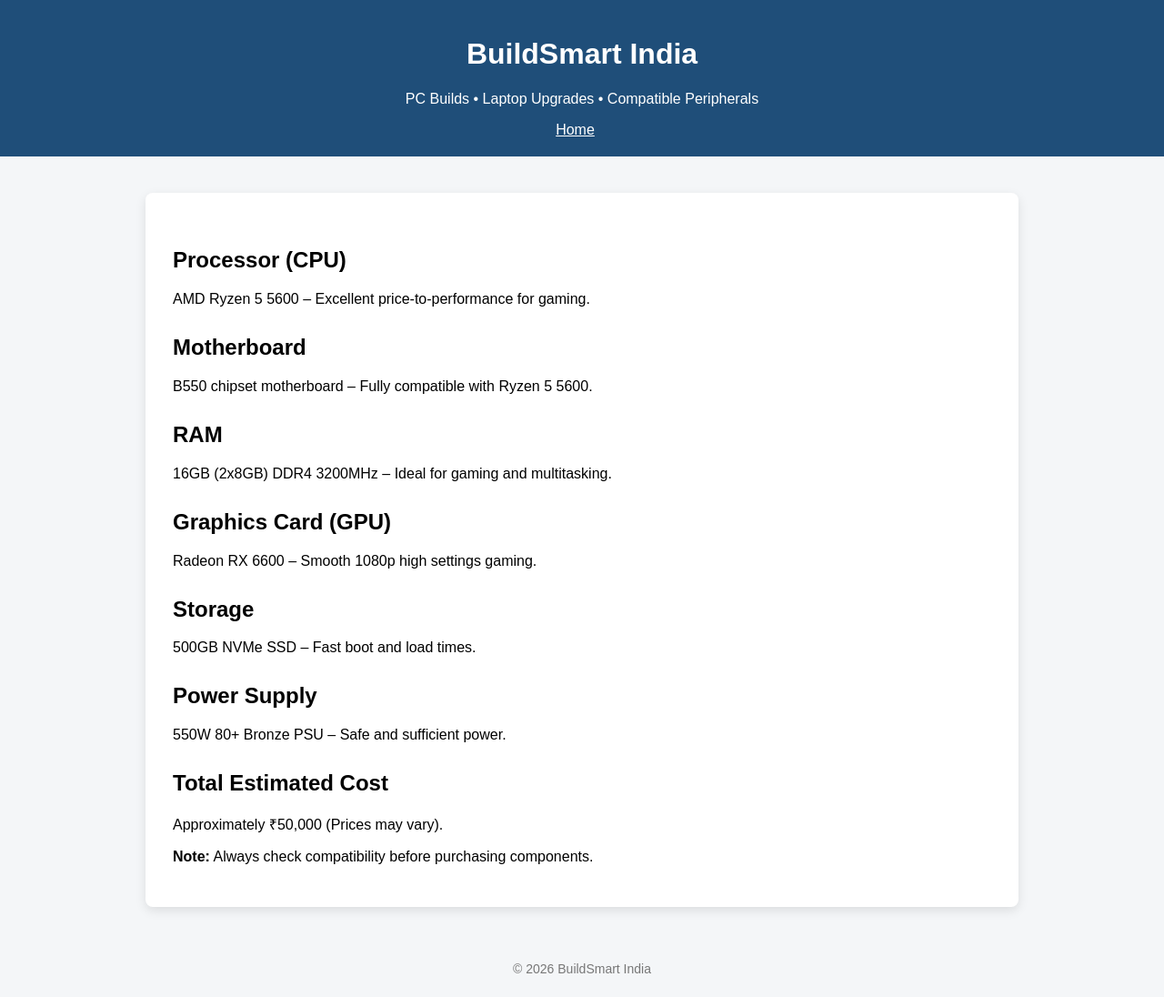
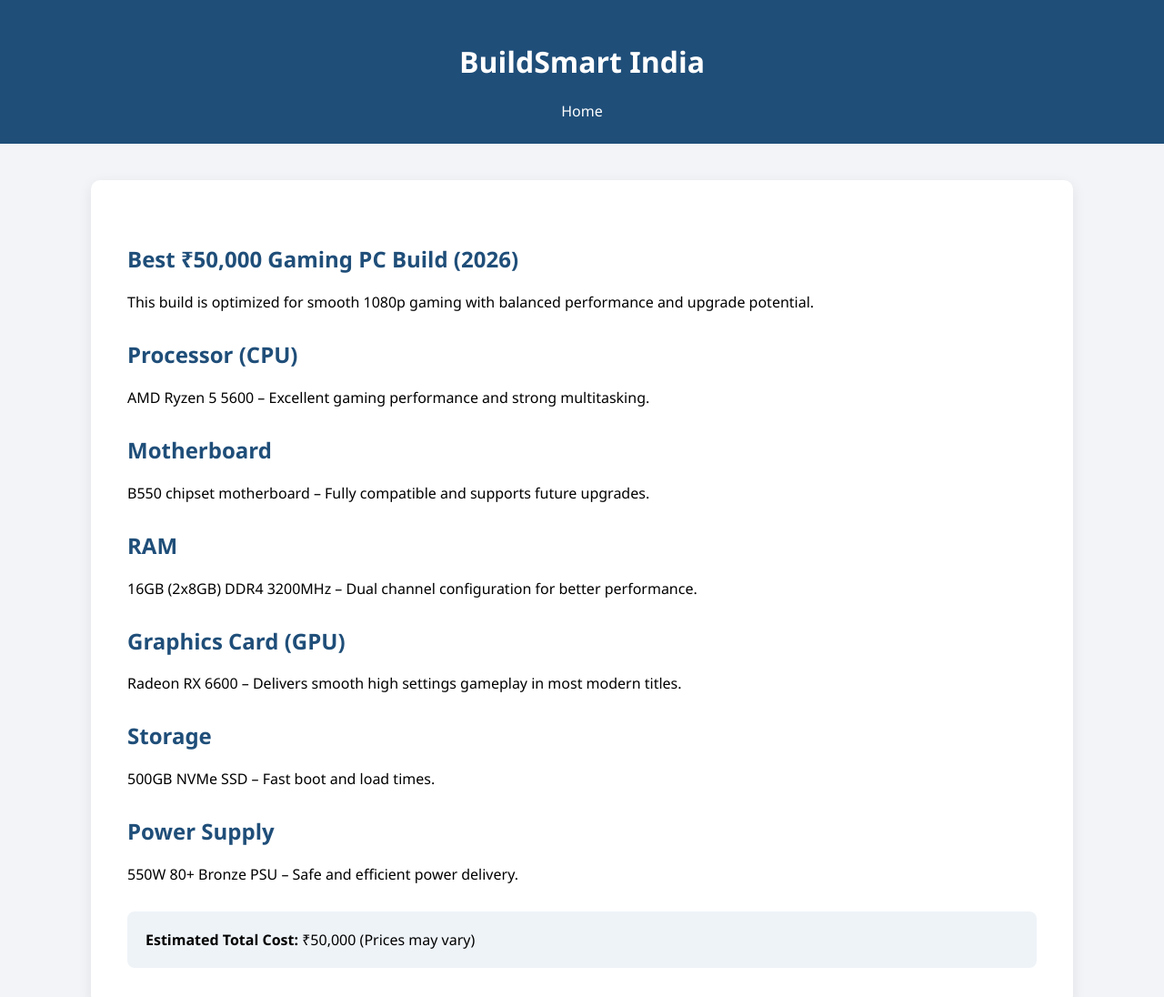
Before and after one commit to Buildsmart-india/buildsmart-india.github.io, a plain HTML site: page best-50000-gaming-pc-build-2026.html in a window 1280 px wide. Shown: the top 1096 px of the page at 91% size. Drawn offline with Linux system fonts and the light colour scheme.

Commit message:
Update best-50000-gaming-pc-build-2026.html

```diff
--- a/best-50000-gaming-pc-build-2026.html
+++ b/best-50000-gaming-pc-build-2026.html
@@ -2,45 +2,55 @@
 <html>
 <head>
     <title>Best ₹50,000 Gaming PC Build (2026) - BuildSmart India</title>
-    <meta name="description" content="Budget PC builds, laptop upgrades and compatible peripherals guides for India.">
     <meta charset="UTF-8">
     <meta name="viewport" content="width=device-width, initial-scale=1.0">
+    <meta name="description" content="Best ₹50,000 gaming PC build in India with fully compatible parts list for smooth 1080p gaming.">
+
     <style>
         body {
-            font-family: Arial, sans-serif;
-            background-color: #f4f6f8;
+            font-family: 'Segoe UI', Arial, sans-serif;
+            background-color: #f2f4f7;
             margin: 0;
         }
 
         header {
             background-color: #1f4e79;
             color: white;
-            padding: 20px;
+            padding: 25px;
             text-align: center;
         }
 
+        nav a {
+            color: white;
+            text-decoration: none;
+        }
+
         .container {
-            max-width: 900px;
+            max-width: 1000px;
             margin: 40px auto;
             background: white;
-            padding: 30px;
-            border-radius: 8px;
-            box-shadow: 0 4px 12px rgba(0,0,0,0.1);
+            padding: 40px;
+            border-radius: 10px;
+            box-shadow: 0 4px 15px rgba(0,0,0,0.08);
         }
 
         h2 {
+            margin-top: 30px;
+            color: #1f4e79;
+        }
+
+        .price-box {
+            background: #eef3f8;
+            padding: 20px;
+            border-radius: 8px;
             margin-top: 30px;
         }
 
         footer {
             text-align: center;
-            padding: 20px;
+            padding: 25px;
             font-size: 14px;
             color: #777;
-        }
-
-        a {
-            color: #1f4e79;
         }
     </style>
 </head>
@@ -49,36 +59,37 @@
 
 <header>
     <h1>BuildSmart India</h1>
-    <p>PC Builds • Laptop Upgrades • Compatible Peripherals</p>
-    <nav style="margin-top:15px;">
-        <a href="index.html" style="color:white; margin-right:15px;">Home</a>
+    <nav>
+        <a href="index.html">Home</a>
     </nav>
 </header>
 
 <div class="container">
 
+    <h2>Best ₹50,000 Gaming PC Build (2026)</h2>
+    <p>This build is optimized for smooth 1080p gaming with balanced performance and upgrade potential.</p>
+
     <h2>Processor (CPU)</h2>
-    <p>AMD Ryzen 5 5600 – Excellent price-to-performance for gaming.</p>
+    <p>AMD Ryzen 5 5600 – Excellent gaming performance and strong multitasking.</p>
 
     <h2>Motherboard</h2>
-    <p>B550 chipset motherboard – Fully compatible with Ryzen 5 5600.</p>
+    <p>B550 chipset motherboard – Fully compatible and supports future upgrades.</p>
 
     <h2>RAM</h2>
-    <p>16GB (2x8GB) DDR4 3200MHz – Ideal for gaming and multitasking.</p>
+    <p>16GB (2x8GB) DDR4 3200MHz – Dual channel configuration for better performance.</p>
 
     <h2>Graphics Card (GPU)</h2>
-    <p>Radeon RX 6600 – Smooth 1080p high settings gaming.</p>
+    <p>Radeon RX 6600 – Delivers smooth high settings gameplay in most modern titles.</p>
 
     <h2>Storage</h2>
     <p>500GB NVMe SSD – Fast boot and load times.</p>
 
     <h2>Power Supply</h2>
-    <p>550W 80+ Bronze PSU – Safe and sufficient power.</p>
+    <p>550W 80+ Bronze PSU – Safe and efficient power delivery.</p>
 
-    <h2>Total Estimated Cost</h2>
-    <p>Approximately ₹50,000 (Prices may vary).</p>
-
-    <p><strong>Note:</strong> Always check compatibility before purchasing components.</p>
+    <div class="price-box">
+        <strong>Estimated Total Cost:</strong> ₹50,000 (Prices may vary)
+    </div>
 
 </div>
 
```
